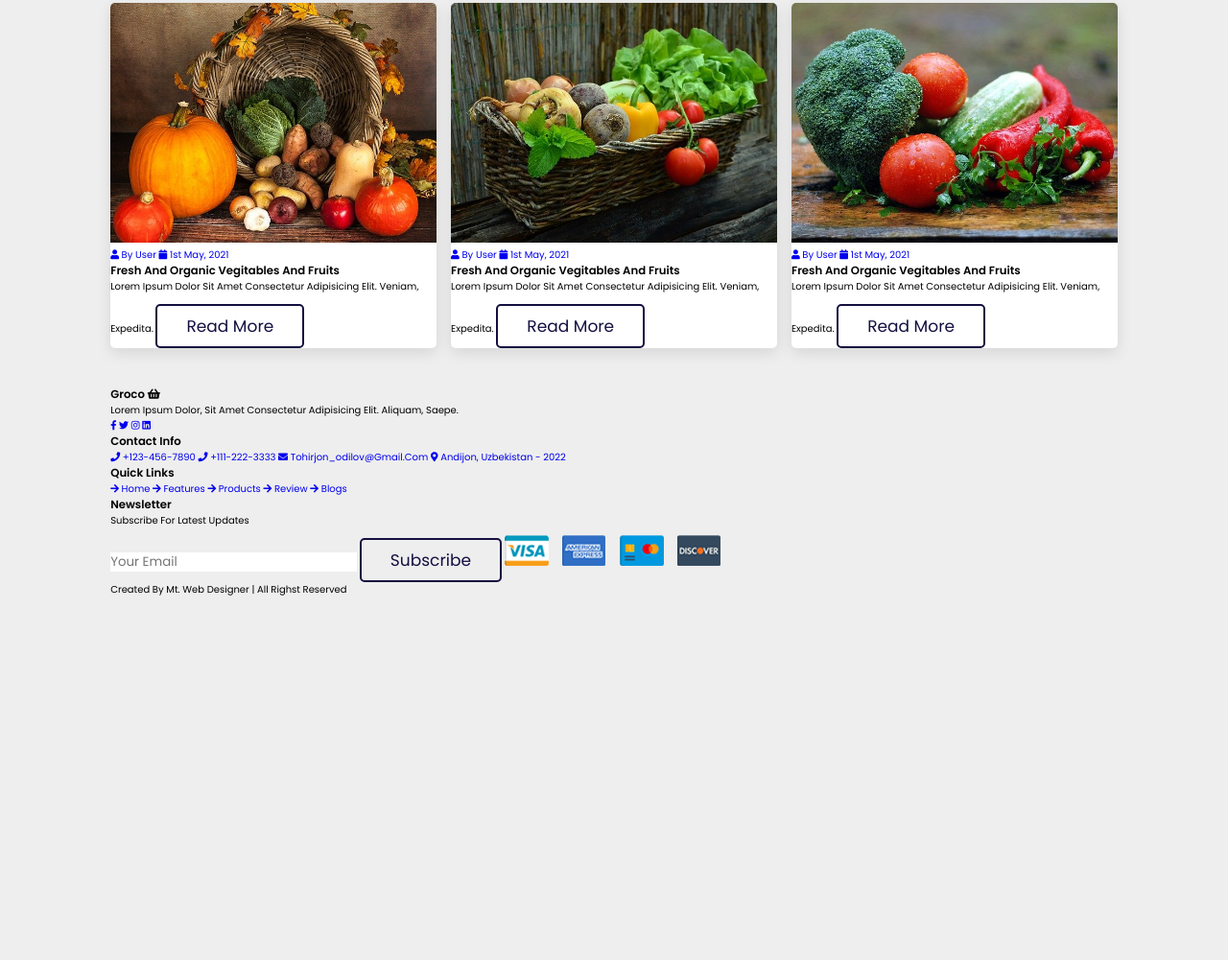
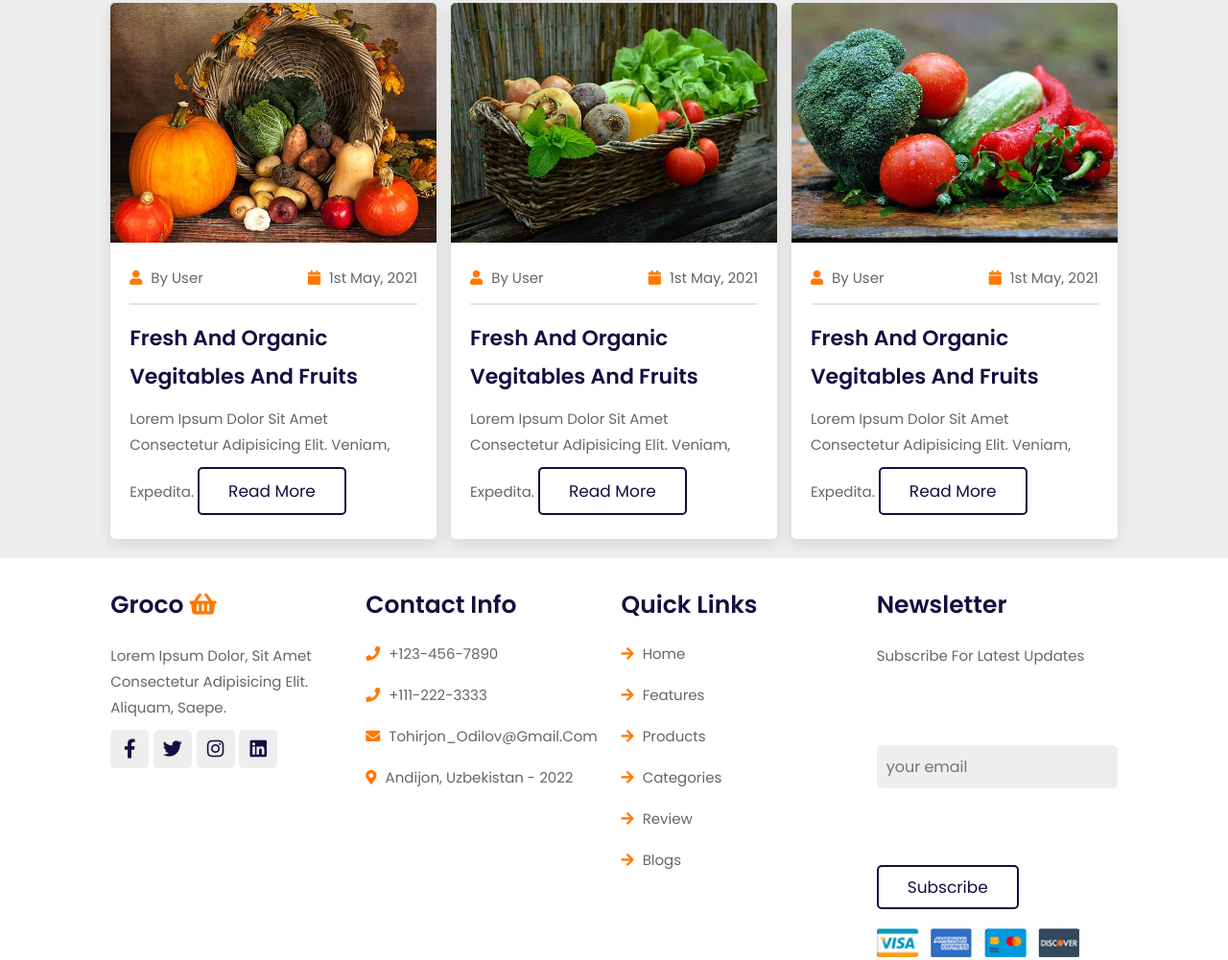
Before and after one commit to Tohirjon-Odilov/youtube-groceryStoreDesign-website, a plain HTML site: page index.html in a window 1280 px wide. Shown: the part 3660-4661 px from the top of the page at 96% size. Before the commit the page ends 4303 px from the top, so only its background shows below. Drawn offline with nearby package versions, Linux system fonts and the light colour scheme.

Commit message:
--- Auto-Git Commit ---

```diff
--- a/css/style.css
+++ b/css/style.css
@@ -473,7 +473,7 @@ section{
 
 .blogs .box-container{
     display: grid;
-    grid-template-columns: repeat(auto-fit, minmax(20rem, 1fr));
+    grid-template-columns: repeat(auto-fit, minmax(30rem, 1fr));
     gap: 1.5rem;
 }
 
@@ -489,3 +489,156 @@ section{
     width: 100%;
     object-fit: cover;
 }
+
+.blogs .box-container .box .content{
+    padding: 2rem;
+}
+
+.blogs .box-container .box .content .icons{
+    display: flex;
+    align-items: center;
+    justify-content: space-between;
+    padding-bottom: 1.5rem;
+    margin-bottom: 1rem;
+    border-bottom: var(--border);
+}
+
+.blogs .box-container .box .content .icons a{
+    color: var(--light-color);
+    font-size: 1.5rem;
+}
+
+.blogs .box-container .box .content .icons a:hover{
+    color: var(--black);
+}
+
+.blogs .box-container .box .content .icons a i{
+    color: var(--orange);
+    padding-right: .5rem;
+}
+
+.blogs .box-container .box .content h3{
+    line-height: 1.8;
+    color: var(--black);
+    font-size: 2.2rem;
+    padding: .5rem 0;
+}
+
+.blogs .box-container .box .content p{
+    line-height: 1.8;
+    color: var(--light-color);
+    font-size: 1.5rem;
+    padding: .5rem 0;
+}
+
+.footer{
+    background: #fff;
+}
+
+.footer .box-container{
+    display: grid;
+    grid-template-columns: repeat(auto-fit, minmax(25rem, 1fr));
+    gap: 1.5rem;
+}
+
+.footer .box-container .box h3{
+    font-size:  2.5rem;
+    color: var(--black);
+    padding: 1rem 0;
+}
+
+.footer .box-container .box h3 i{
+    color: var(--orange);
+}
+
+.footer .box-container .box .links{
+    display: block;
+    font-size: 1.5rem;
+    color: var(--light-color);
+    padding: 1rem 0;
+}
+
+.footer .box-container .box .links i{
+    color: var(--orange);
+    padding-right: .5rem;
+}
+
+.footer .box-container .box .links:hover i{
+    padding-right: 2rem;
+}
+
+.footer .box-container .box p{
+    line-height: 1.8;
+    font-size: 1.5rem;
+    color: var(--light-color);
+    padding: 1rem 0;
+}
+
+.footer .box-container .box .share a{
+    height: 4rem;
+    width: 4rem;
+    line-height: 4rem;
+    border-radius: .5rem;
+    font-size: 2rem;
+    color: var(--black);
+    margin-right: .2rem;
+    background-color: #eee;
+    text-align: center;
+}
+
+.footer .box-container .box .share a:hover{
+    background: var(--orange);
+    color: #fff;
+}
+
+.footer .box-container .box .email{
+    width: 100%;
+    margin: 7rem 0;
+    padding: 1rem;
+    border-radius: .5rem;
+    background: #eee;
+    font-size: 1.6rem;
+    color: var(--black);
+    text-transform: none;
+}
+
+.footer .box-container .box .payment-img{
+    margin-top: 2rem;
+    height: 3rem;
+    display: block;
+}
+
+.footer .credit{
+    text-align: center;
+    margin-top: 2rem;
+    padding: 1rem;
+    padding-top: 2.5rem;
+    font-size: 2rem;
+    color: var(--black);
+    border-top: var(--border);
+}
+
+.footer .credit span{
+    color: var(--orange);
+}
+
+
+
+/* media queries */
+
+
+@media (max-width:991px) {
+
+    html{
+        font-size: 55%;
+    }
+
+    .header{
+        padding: 2rem;
+    }
+
+    section{
+        padding: 2rem;
+    }
+
+}
--- a/index.html
+++ b/index.html
@@ -463,7 +463,7 @@
             <h3>contact info</h3>
             <a href="#" class="links"> <i class="fa fa-phone"></i> +123-456-7890 </a>
             <a href="#" class="links"> <i class="fa fa-phone"></i> +111-222-3333 </a>
-            <a href="#" class="links"> <i class="fa fa-envelope"></i> tohirjon_odilov@gmail.com </a>
+            <a href="#" class="links"> <i class="fa fa-envelope"></i> Tohirjon_Odilov@gmail.com </a>
             <a href="#" class="links"> <i class="fa fa-map-marker-alt"></i> Andijon, Uzbekistan - 2022 </a>
         </div>
 
@@ -472,6 +472,7 @@
             <a href="#" class="links"> <i class="fas fa-arrow-right"></i> home </a>
             <a href="#" class="links"> <i class="fas fa-arrow-right"></i> features </a>
             <a href="#" class="links"> <i class="fas fa-arrow-right"></i> products </a>
+            <a href="#" class="links"> <i class="fas fa-arrow-right"></i> categories </a>
             <a href="#" class="links"> <i class="fas fa-arrow-right"></i> review </a>
             <a href="#" class="links"> <i class="fas fa-arrow-right"></i> blogs </a>
         </div>
```
